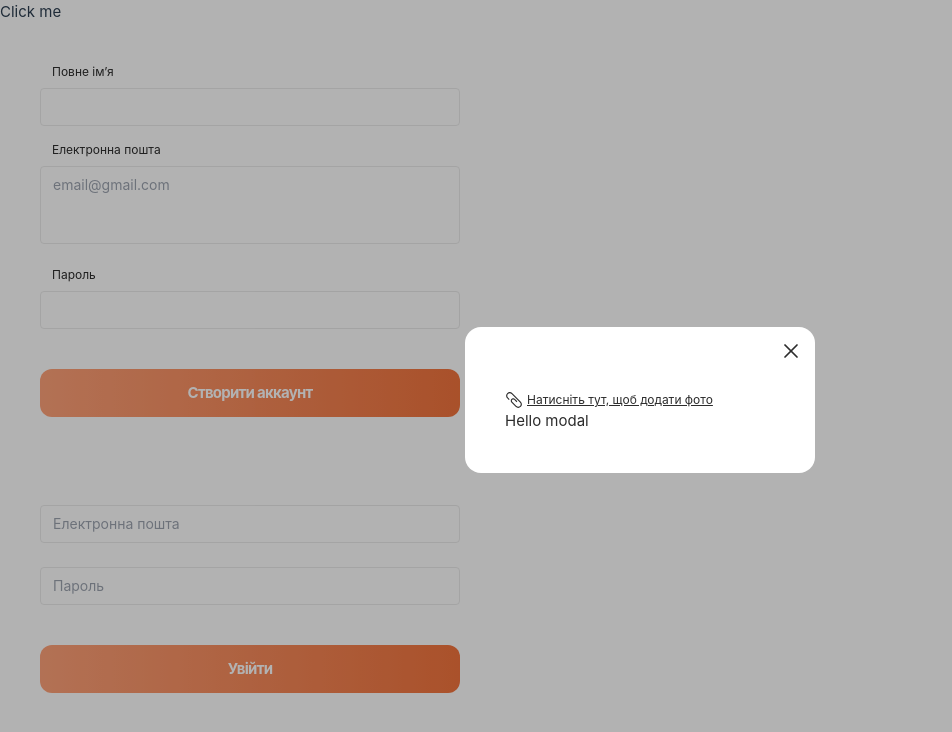
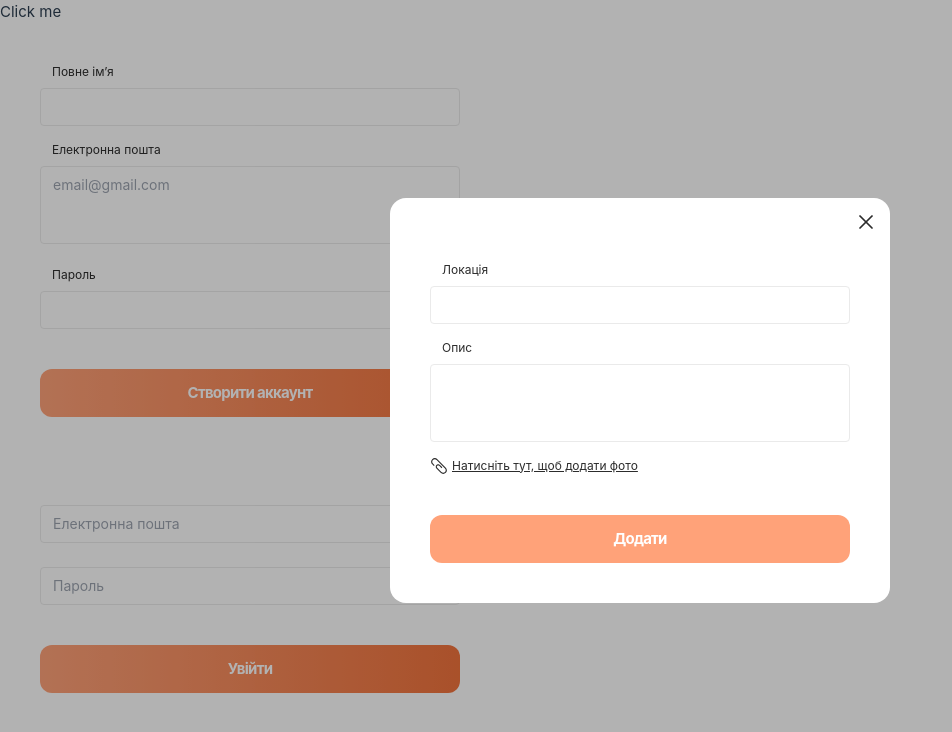
Before and after one commit to goitacademy/vue-course-code, a Vue app: page / in a window 1280 px wide. Shown: the top 732 px of the page, without its empty margins (0-952 px from the left). Built offline with nearby package versions, Linux system fonts and the light colour scheme.

Commit message:
add create place modal

```diff
--- a/src/App.vue
+++ b/src/App.vue
@@ -2,7 +2,7 @@
 import { ref } from 'vue'
 import LoginForm from './components/Auth/LoginForm/LoginForm.vue'
 import RegistrationForm from './components/Auth/RegistrationForm/RegistrationForm.vue'
-import IModal from './components/IModal/IModal.vue'
+import CreateNewPlaceModal from './components/CreateNewPlaceModal/CreateNewPlaceModal.vue'
 
 const isOpen = ref(true)
 const closeModal = () => {
@@ -24,5 +24,5 @@ const openModal = () => {
   <button @click="openModal">Click me</button>
   <RegistrationForm @submit="console.log" />
   <LoginForm @submit="console.log" />
-  <IModal v-if="isOpen" @close="closeModal"> Hello modal </IModal>
+  <CreateNewPlaceModal :is-open="isOpen" @close="closeModal" />
 </template>
--- /dev/null
+++ b/src/components/CreateNewPlaceModal/CreateNewPlaceModal.vue
@@ -0,0 +1,26 @@
+<script setup>
+import IButton from '../IButton/IButton.vue'
+import IInput from '../IInput/IInput.vue'
+import IModal from '../IModal/IModal.vue'
+import InputImage from '../InputImage/InputImage.vue'
+
+const props = defineProps({
+  isOpen: {
+    default: false,
+    type: Boolean
+  }
+})
+
+const emit = defineEmits(['close'])
+</script>
+
+<template>
+  <IModal v-if="props.isOpen" @close="emit('close')">
+    <div class="min-w-[420px]">
+      <IInput label="Локація" class="mb-4" />
+      <IInput label="Опис" type="textarea" class="mb-2" />
+      <InputImage class="mb-10" />
+      <IButton class="w-full">Додати</IButton>
+    </div>
+  </IModal>
+</template>
--- a/src/components/IModal/IModal.vue
+++ b/src/components/IModal/IModal.vue
@@ -1,10 +1,8 @@
 <script setup>
-import { onMounted, onUnmounted, ref, Teleport } from 'vue'
+import { onMounted, onUnmounted, Teleport } from 'vue'
 import CrossIcon from '../icons/CrossIcon.vue'
-import InputImage from '../InputImage/InputImage.vue'
 
 const emit = defineEmits(['close'])
-const imageUrlBase64 = ref('')
 
 onMounted(() => {
   document.body.style.overflow = 'hidden'
@@ -25,8 +23,6 @@ onUnmounted(() => {
         <button>
           <CrossIcon class="absolute right-3 top-3 w-6 h-6" @click="emit('close')" />
         </button>
-        <img v-if="imageUrlBase64" :src="imageUrlBase64" alt="" />
-        <InputImage @uploaded="(base64) => (imageUrlBase64 = base64)" />
         <slot></slot>
       </div>
     </div>
--- a/src/components/InputImage/InputImage.vue
+++ b/src/components/InputImage/InputImage.vue
@@ -25,6 +25,7 @@ const handleUploadImg = (event) => {
 </script>
 
 <template>
+  <div>
     <label class="cursor-pointer hover:text-primary">
       <input type="file" accept="image/*" class="hidden" @change="handleUploadImg" />
       <span class="flex gap-1 items-center">
@@ -33,4 +34,5 @@ const handleUploadImg = (event) => {
       </span>
     </label>
     <div v-if="errorMessage" class="text-red-500">{{ errorMessage }}</div>
+  </div>
 </template>
```
Lines whose indentation alone changed are shown as unchanged.
